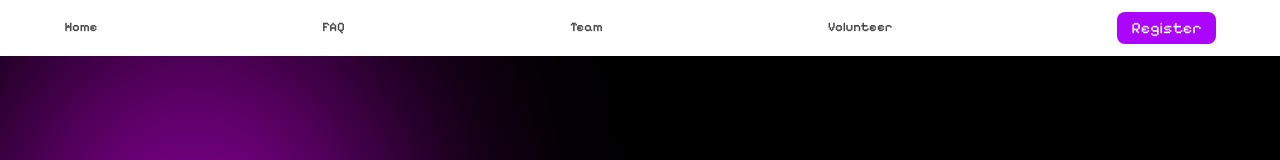
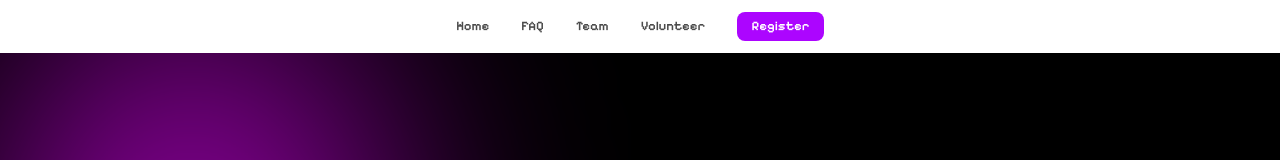
Before and after one commit to evcao/WiTCON_2025, a React (Vite) app: page /witcon-2025/team in a window 1280 px wide. Shown: the top 160 px of the page. Built offline with nearby package versions, Linux system fonts and the light colour scheme.

Commit message:
Returning footer code

```diff
--- a/src/navBar.css
+++ b/src/navBar.css
@@ -1,59 +1,121 @@
-/* NAVBAR */
-.navbar{
+/* NAVBAR (updated) */
+.navbar {
   position: fixed;
   top: 0; left: 0;
   width: 100%;
-  background: #fff;
+  max-width: 100%;
+  background-color: white;
   z-index: 1000;
-  padding: 12px 2%;             /* fixed vertical, % horizontal is fine */
+  padding: 12px 2%;
   display: flex;
   justify-content: center;
   align-items: center;
   box-sizing: border-box;
 }
 
-.nav-content{
+.nav-content {
   display: flex;
   align-items: center;
-  justify-content: center;       /* center the whole group */
-  gap: 225px;                     /* equal, fixed spacing between items */
-  width: auto;                   /* let content size itself */
+  justify-content: center;   /* center the whole group */
+  gap: 32px;                 /* equal, fixed spacing between items */
+  width: auto;               /* let content size itself */
   margin: 0 auto;
   box-sizing: border-box;
   flex-wrap: nowrap;
 }
 
 /* Base link */
-.nav-link{
+.nav-link {
   text-decoration: none;
-  color: #000;
-  opacity: .7;
+  color: black;
+  opacity: 0.7;
   font-weight: 600;
   font-size: clamp(12px, 2vw, 13px);
-  transition: color .3s ease, font-weight .3s ease, opacity .3s ease;
+  transition: color 0.3s ease, font-weight 0.3s ease, opacity 0.3s ease;
   text-align: center;
-  margin: 0;                     /* prevent rogue margins */
-  display: inline-block;         /* size to content */
+  margin: 0;                 /* no rogue margins */
+  display: inline-block;     /* size to content */
+  /* removed width:10% to prevent uneven spacing */
 }
 
-.nav-link:hover{
+.nav-link:hover {
   color: #AC05FF;
   font-weight: 700;
   opacity: 1;
 }
 
-/* “Register” styled like a button but same structure as other links */
-.get-started-btn{
-  padding: 8px 14px;             /* use px/rem, not % */
+/* Register link styled as a button (same element type as others) */
+.get-started-btn {
+  background-color: #AC05FF;
+  color: white;
+  border: none;
   border-radius: 8px;
-  background: #AC05FF;
-  color: #fff;
-  border: none;
   cursor: pointer;
-  line-height: 1;                /* keeps height tight */
+  display: inline-block;
+  font-weight: 600;
+  font-size: clamp(12px, 2vw, 13px);
+  line-height: 1;
+  padding: 8px 14px;         /* px/rem so it doesn’t balloon */
+  margin: 0;                 /* keep spacing controlled by gap */
   white-space: nowrap;
+  text-align: center;
 }
 
-.get-started-btn:hover{
-  background: #C20CFF;
+.get-started-btn:hover {
+  background-color: #C20CFF;
+  font-weight: 700;
 }
+
+/* ===== Footer (unchanged) ===== */
+.footer-container {
+  width: 100%;
+  background: linear-gradient(180deg, #010B56, #000422);
+  border-radius: 8% 8% 0 0;
+  color: white;
+  display: flex;
+  justify-content: center;
+  padding: 3% 0;
+}
+
+.footer-content {
+  display: flex;
+  flex-direction: column;
+  align-items: center;
+  width: 80%;
+  margin: 0 auto;
+  text-align: center;
+}
+
+.footer-link .footer-text{
+  font-size: 2vw;
+  margin-bottom: 4%;
+  line-height: 1.3;
+}
+
+.social-icons {
+  display: flex;
+  gap: 5%;
+  justify-content: center;
+  align-items: center;
+}
+
+.icon-img {
+  min-width: 5%;
+  object-fit: contain;
+}
+
+@media (max-width: 768px) {
+  .footer-link .footer-text{
+    font-size: 60%;
+  }
+}
+
+@media (max-width: 480px) {
+  .social-icons{
+    gap: 5%;
+    width: 40%;
+  }
+  .footer-link .footer-text{
+    font-size: 60%;
+  }
+}
```
